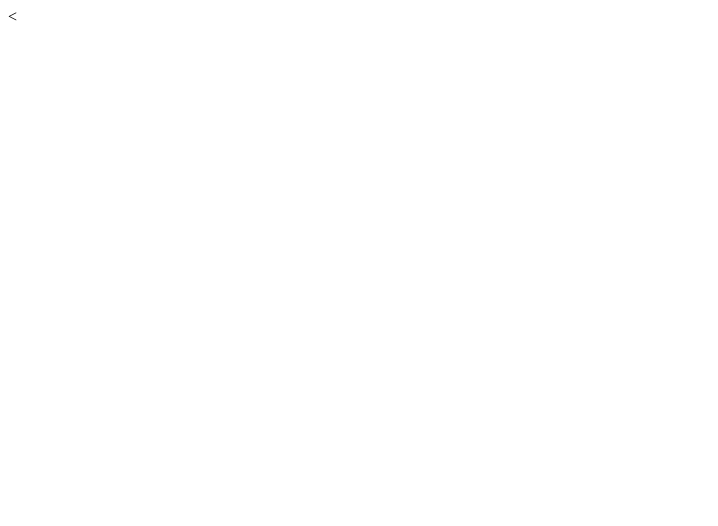
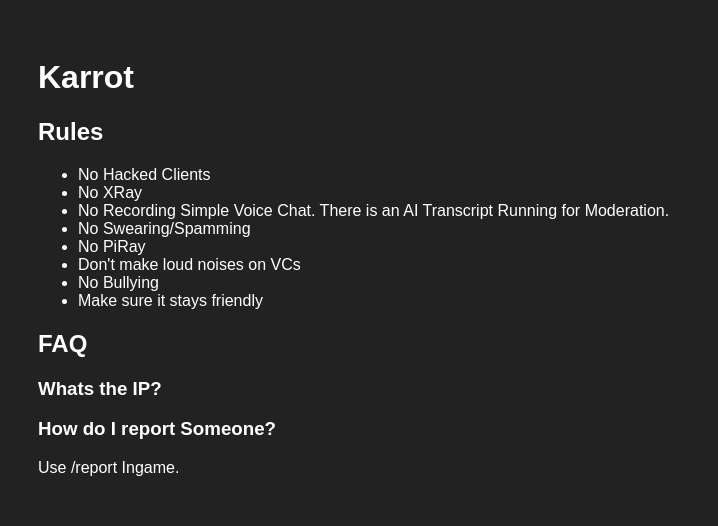
Before and after one commit to Eaterminer/karrot, a plain HTML site: page index.html in a window 1280 px wide. Shown: the whole page, without its empty margins (0-718 px from the left). Drawn offline with Linux system fonts and the light colour scheme.

Commit message:
Updated tunnel url Automatically.

```diff
--- a/index.html
+++ b/index.html
@@ -1,12 +1,53 @@
 <!DOCTYPE html>
 <html lang="en">
-<head>
-    <meta charset="UTF-8">
-    <meta http-equiv="X-UA-Compatible" content="IE=edge">
-    <meta name="viewport" content="width=device-width, initial-scale=1.0">
+  <head>
+    <meta charset="UTF-8" />
+    <meta http-equiv="X-UA-Compatible" content="IE=edge" />
+    <meta name="viewport" content="width=device-width, initial-scale=1.0" />
     <title>Karrot</title>
-</head>
-<body>
-    <
-</body>
+    <style>
+      body {
+        background: #222;
+        color: white;
+        padding: 30px;
+        font-family: arial;
+      }
+    </style>
+  </head>
+  <body>
+    <h1>Karrot</h1>
+    <h2>Rules</h2>
+    <ul>
+      <li>No Hacked Clients</li>
+      <li>No XRay</li>
+      <li>
+        No Recording Simple Voice Chat. There is an AI Transcript Running for
+        Moderation.
+      </li>
+      <li>No Swearing/Spamming</li>
+      <li>No PiRay</li>
+      <li>Don't make loud noises on VCs</li>
+      <li>No Bullying</li>
+      <li>Make sure it stays friendly</li>
+    </ul>
+    <h2>FAQ</h2>
+    <h3>Whats the IP?</h3>
+    <p><span id="ip">Loading...</span></p>
+    <h3>How do I report Someone?</h3>
+    <p>Use /report Ingame.</p>
+    <script>
+      var request = new XMLHttpRequest();
+      request.open(
+        "GET",
+        "http://eaterminer.github.io/karrot/url.txt",
+        true
+      );
+      request.send();
+      request.onreadystatechange = function () {
+        if (request.readyState === 4 && request.status === 200) {
+          document.getElementById("ip").innerHTML = request.responseText
+        }
+      };
+    </script>
+  </body>
 </html>
```
Also changed, not shown: 1 other file.
